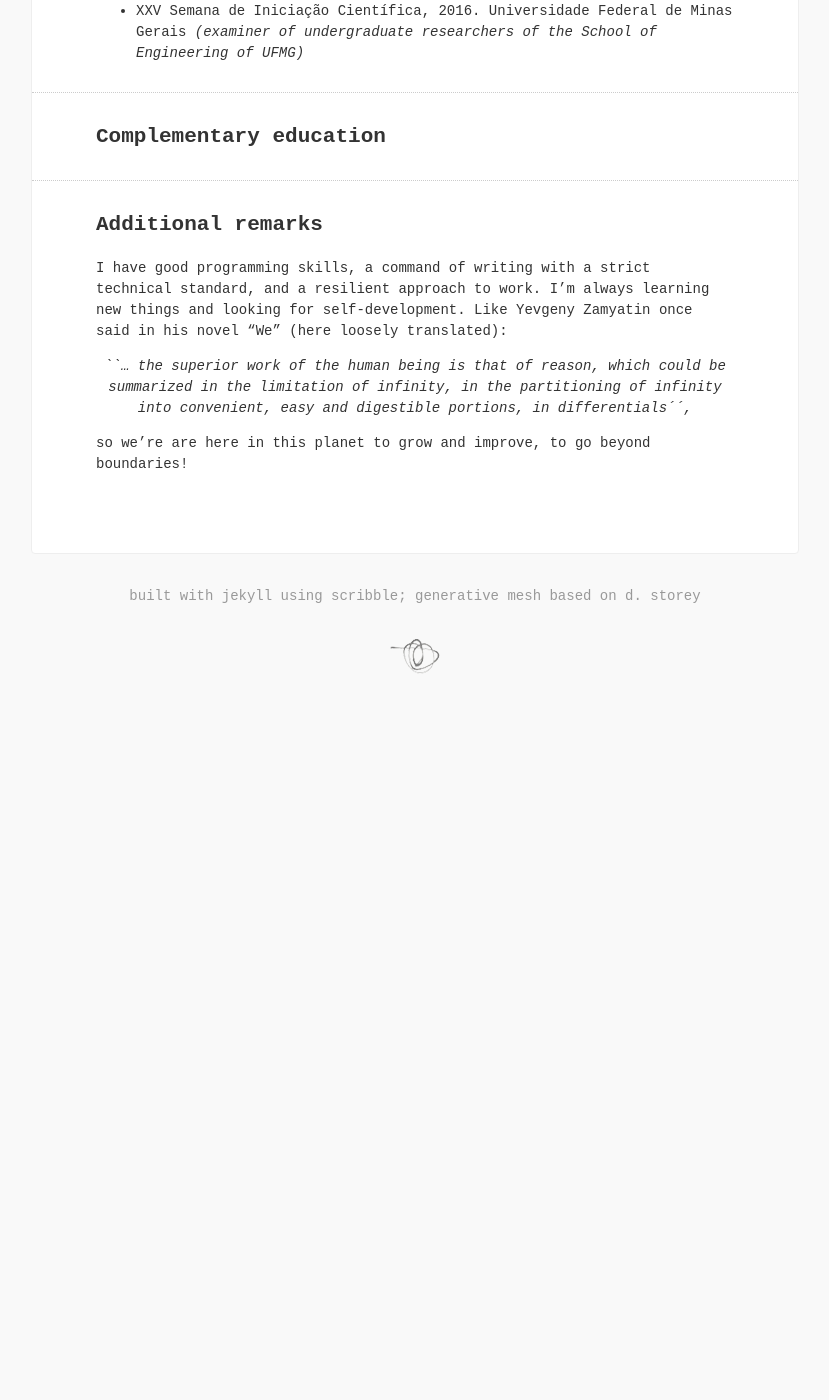
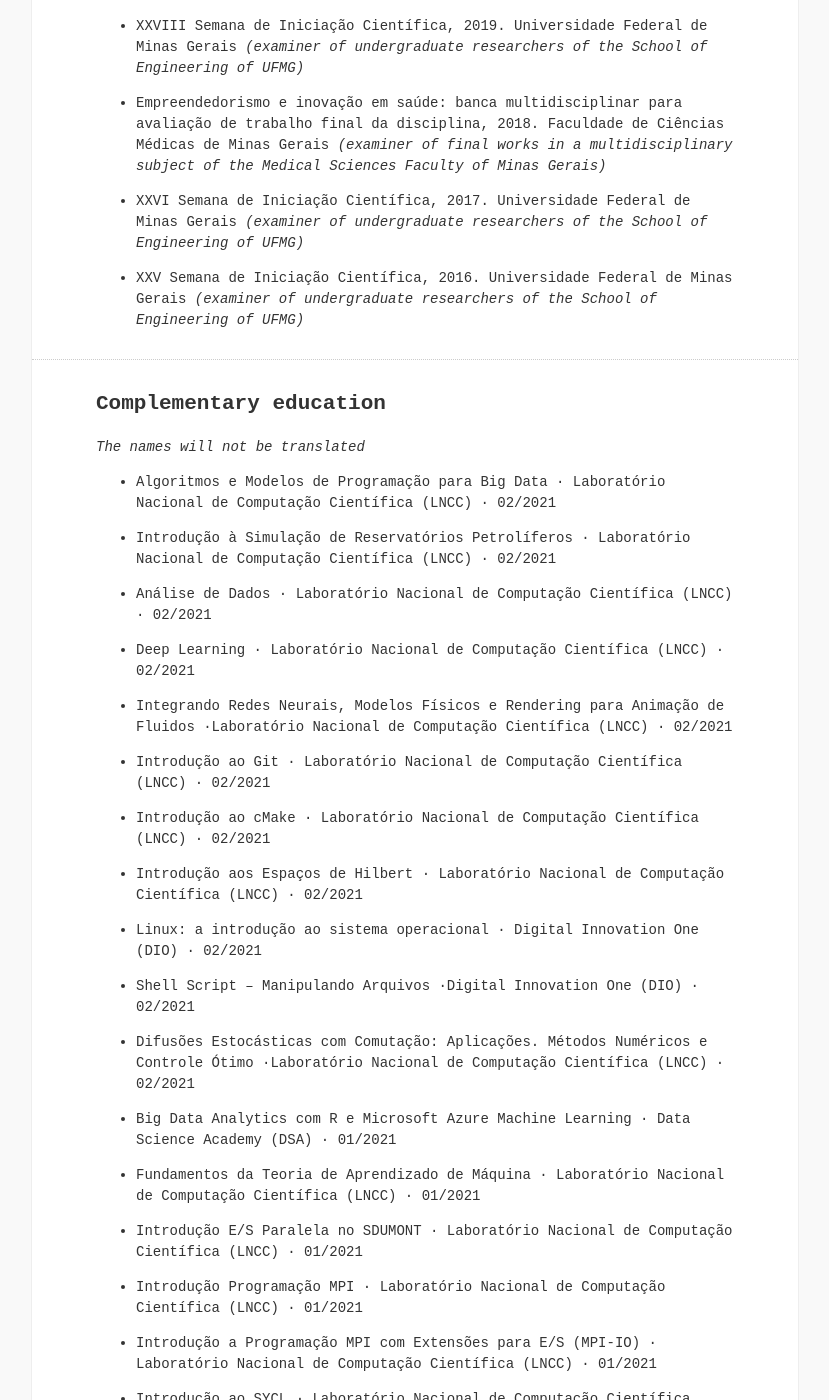
Before and after one commit to hasmonteiro/hasmonteiro.github.io, a Jekyll site: the page built from _pages/cv.md, in a window 1280 px wide and 1400 px high, scrolled down 7146 px. Shown: the whole window, without its empty margins (225-1054 px from the left). Built offline with Jekyll 4.4.1, drawn with Linux system fonts in a browser that asks for light colours; nearby versions of some CDN libraries; before the commit the page ends 7852 px from its top, so only the background shows below that; some of the changed text lies outside the part shown.

Commit message:
update courses cv; insert mini

```diff
--- a/_layouts/default.html
+++ b/_layouts/default.html
@@ -2,9 +2,10 @@
 <!doctype>
 <html lang="en">
   <head>
-    <meta content='{{ page.title }} | {{ site.title }}' name='title' />
-    <meta content='{{ page.title }} | {{ site.title }}' name='og:title' />
-    <title>{{ page.title }} | {{ site.title }}</title>
+    <meta content='{{ page.title }} [ {{ site.title }} ]' name='title' />
+    <meta content='{{ page.title }} [ {{ site.title }} ]' name='og:title' />
+    <meta property="og:image" content="{{ site.url }}/assets/images/mini.png" />
+    <title>{{ page.title }} [ {{ site.title }} ]</title>
     {% include head.html %}
   </head>
   <body class="lh-copy dark-gray pa0 f6 monospace bg-super-white" style="font-family:monospace">
--- a/_pages/cv.md
+++ b/_pages/cv.md
@@ -12,9 +12,12 @@ I perform my activities with commitment and enthusiasm, being always determined
 
 Currently, I am working with computational mechanics and engineering, with emphasis on numerical analysis, solid mechanics, nonlinearities, the behavior of concrete and quasi-brittle materials, constitutive modeling and numerical-computational methods in engineering.
 
-I have a strong background in elasticity theory, finite element formulations, general math, programming and modeling tools, good communication and a command of writing with significant technical rigor. I am also an enthusiast and a researcher of machine learning and data science!
+I have a strong background in elasticity theory, finite element formulations, general math, programming and modeling tools, good communication, command of writing with a strict technical standard, and a resilient approach to work. I am also an enthusiast and a researcher of machine learning and data science! Always learning new things and looking for self-development. Like Yevgeny Zamyatin once said in his novel "We" (here loosely translated):
 
-Looking for opportunities to apply my analytical and technical skills in challenging and innovative experiences in the areas of __technology__, __data science__ and __engineering__.
+_``... the superior work of the human being is that of reason, which could be summarized in the limitation of infinity, in the partitioning of infinity into convenient, easy and digestible portions, in differentials´´,_
+{: style="text-align: center;"}
+
+so we're are here in this planet to grow and improve, to go beyond boundaries!
 
 ### Some skills
 
@@ -26,13 +29,19 @@ Looking for opportunities to apply my analytical and technical skills in challen
 | Intermediate | `Python` `Power BI` `NLP` `ANN/DL` `Linux/Shell` `Git` `Excel` `Statistics` `SAP2000` `CAD` `Inkscape`|
 | Basic | `C/C++` `Tableau` `Containers` `HTML` `CSS` `SQL` `ANSYS` `Abaqus` `Azure & Cloud Computing` `Scrum` `Business`|
 
-
-
 #### SOFT SKILLS
 {: style="text-align: center;"}
 
 |:-----:|
 | `Problem Solving`  `Analytical Thinking` `Resilience` `Responsability` `Critical Thinking` `Attention to Detail`  |
+
+______________________________________________________________________________________
+## Objectives
+
+Looking for opportunities to apply my analytical and technical skills in challenging and innovative experiences in the areas of __technology__, __data science__ and __engineering__.
+
+
+
 
 ______________________________________________________________________________________
 ## Education
@@ -114,18 +123,81 @@ Thainá Aparecida Gandra da Silva Campos. Sem Título (No Title). 2019. Structur
 ______________________________________________________________________________________
 ## Complementary education
 
+_The names will not be translated_
 
+- Algoritmos e Modelos de Programação para Big Data &#183; Laboratório Nacional de Computação Científica (LNCC) &#183; 02/2021
 
-______________________________________________________________________________________
-## Additional remarks
+- Introdução à Simulação de Reservatórios Petrolíferos &#183; Laboratório Nacional de Computação Científica (LNCC) &#183; 02/2021
 
-I have good programming skills, a command of writing with a strict technical standard, and a resilient approach to work. I'm always learning new things and looking for self-development. Like Yevgeny Zamyatin once said in his novel "We" (here loosely translated):
+- Análise de Dados &#183; Laboratório Nacional de Computação Científica (LNCC) &#183; 02/2021
 
-_``... the superior work of the human being is that of reason, which could be summarized in the limitation of infinity, in the partitioning of infinity into convenient, easy and digestible portions, in differentials´´,_
-{: style="text-align: center;"}
+- Deep Learning &#183; Laboratório Nacional de Computação Científica (LNCC) &#183; 02/2021
 
-so we're are here in this planet to grow and improve, to go beyond boundaries!
+- Integrando Redes Neurais, Modelos Físicos e Rendering para Animação de Fluidos &#183;Laboratório Nacional de Computação Científica (LNCC) &#183; 02/2021
 
+- Introdução ao Git &#183; Laboratório Nacional de Computação Científica (LNCC) &#183; 02/2021
+
+- Introdução ao cMake &#183; Laboratório Nacional de Computação Científica (LNCC) &#183; 02/2021
+
+- Introdução aos Espaços de Hilbert &#183; Laboratório Nacional de Computação Científica (LNCC) &#183; 02/2021
+
+- Linux: a introdução ao sistema operacional &#183; Digital Innovation One (DIO) &#183; 02/2021
+
+- Shell Script -- Manipulando Arquivos &#183;Digital Innovation One (DIO) &#183; 02/2021
+
+- Difusões Estocásticas com Comutação: Aplicações. Métodos Numéricos e Controle Ótimo &#183;Laboratório Nacional de Computação Científica (LNCC) &#183; 02/2021
+
+- Big Data Analytics com R e Microsoft Azure Machine Learning &#183; Data Science Academy (DSA) &#183; 01/2021
+
+- Fundamentos da Teoria de Aprendizado de Máquina &#183; Laboratório Nacional de Computação Científica (LNCC) &#183; 01/2021
+
+- Introdução E/S Paralela no SDUMONT &#183; Laboratório Nacional de Computação Científica (LNCC) &#183; 01/2021
+
+- Introdução Programação MPI &#183; Laboratório Nacional de Computação Científica (LNCC) &#183; 01/2021
+
+- Introdução a Programação MPI com Extensões para E/S (MPI-IO) &#183; Laboratório Nacional de Computação Científica (LNCC) &#183; 01/2021
+
+- Introdução ao SYCL &#183; Laboratório Nacional de Computação Científica (LNCC) &#183; 01/2021
+
+- Introdução a Workflows Científicos Paralelos em Python/Parsl &#183; Laboratório Nacional de Computação Científica (LNCC) &#183; 01/2021
+
+- Introdução ao Adaptative MPI (AMPI) &#183; Laboratório Nacional de Computação Científica (LNCC) &#183; 01/2021
+
+- Introdução ao ambiente SDUMONT/SLURM e Ferramentas de Avaliação de Desempenho BULLX-DE &#183; Laboratório Nacional de Computação Científica (LNCC) &#183; 01/2021
+
+- Introdução à Deep Learning &#183; Laboratório Nacional de Computação Científica (LNCC) &#183; 01/2021
+
+- Introdução à Programação Paralela e Vetorial &#183; Laboratório Nacional de Computação Científica (LNCC) &#183; 01/2021
+
+- Introdução à Configuração e Gerenciamento de Clusters &#183; Laboratório Nacional de Computação Científica (LNCC) &#183; 01/2021
+
+- Introdução à Utilização de Containers para Deep Learning &#183; Laboratório Nacional de Computação Científica (LNCC) &#183; 01/2021
+
+- Introdução à Programação CUDA &#183; Laboratório Nacional de Computação Científica (LNCC) &#183; 01/2021
+
+- Introdução à Programação com OpenMP &#183; Laboratório Nacional de Computação Científica (LNCC) &#183; 01/2021
+
+- Metodologias Ativas &#183; Fundação Getúlio Vargas &#183; 01/2021
+
+- OpenMP Programação Avançada &#183; Laboratório Nacional de Computação Científica (LNCC) &#183; 01/2021
+
+- Otimização de Código com Parallel Studio: Um Estudo de Caso &#183; Laboratório Nacional de Computação Científica (LNCC) &#183; 01/2021
+
+- Programação Avançada CUDA &#183; Laboratório Nacional de Computação Científica (LNCC) &#183; 01/2021
+
+- Programação Avançada SYCL &#183; Laboratório Nacional de Computação Científica (LNCC) &#183; 01/2021
+
+- Programação Paralela e Vetorial Avançada &#183; Laboratório Nacional de Computação Científica (LNCC) &#183; 01/2021
+
+- R para HPC &#183; Laboratório Nacional de Computação Científica (LNCC) &#183; 01/2021
+
+- Big Data Fundamentos 2.0 &#183; Data Science Academy (DSA) &#183; 10/2018
+
+- Introdução à Cieência de Dados &#183; Data Science Academy (DSA) &#183; 10/2018
+
+- Java Básico + Avançado + Java Web (JSF) &#183; Treinar Minas &#183; 03/2015
+
+- Revit &#183; Desenhar Computação Gráfica &#183; 12/2010
 
 
 <!--
```
Also changed, not shown: assets/images/mini.png (added), 1 other file.
